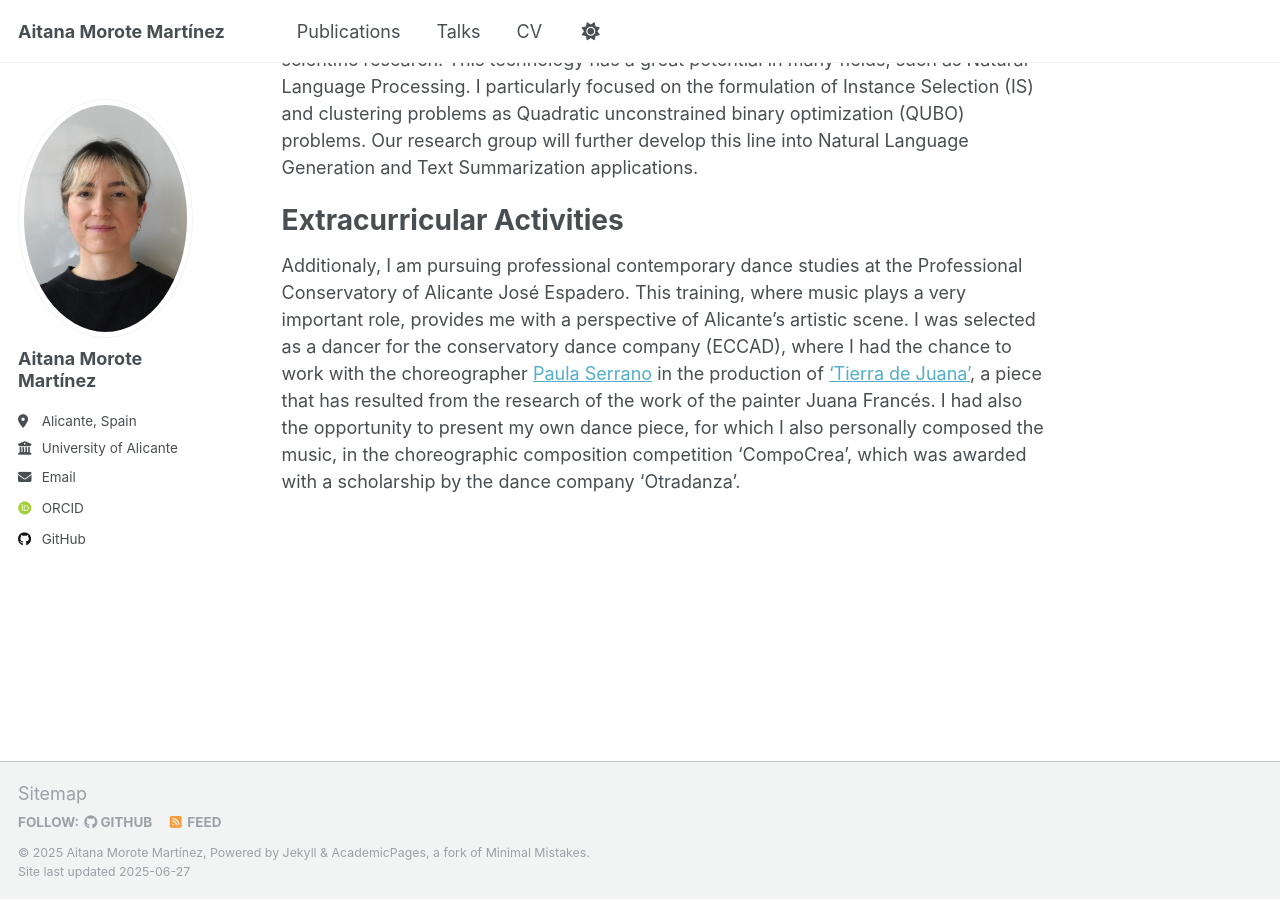
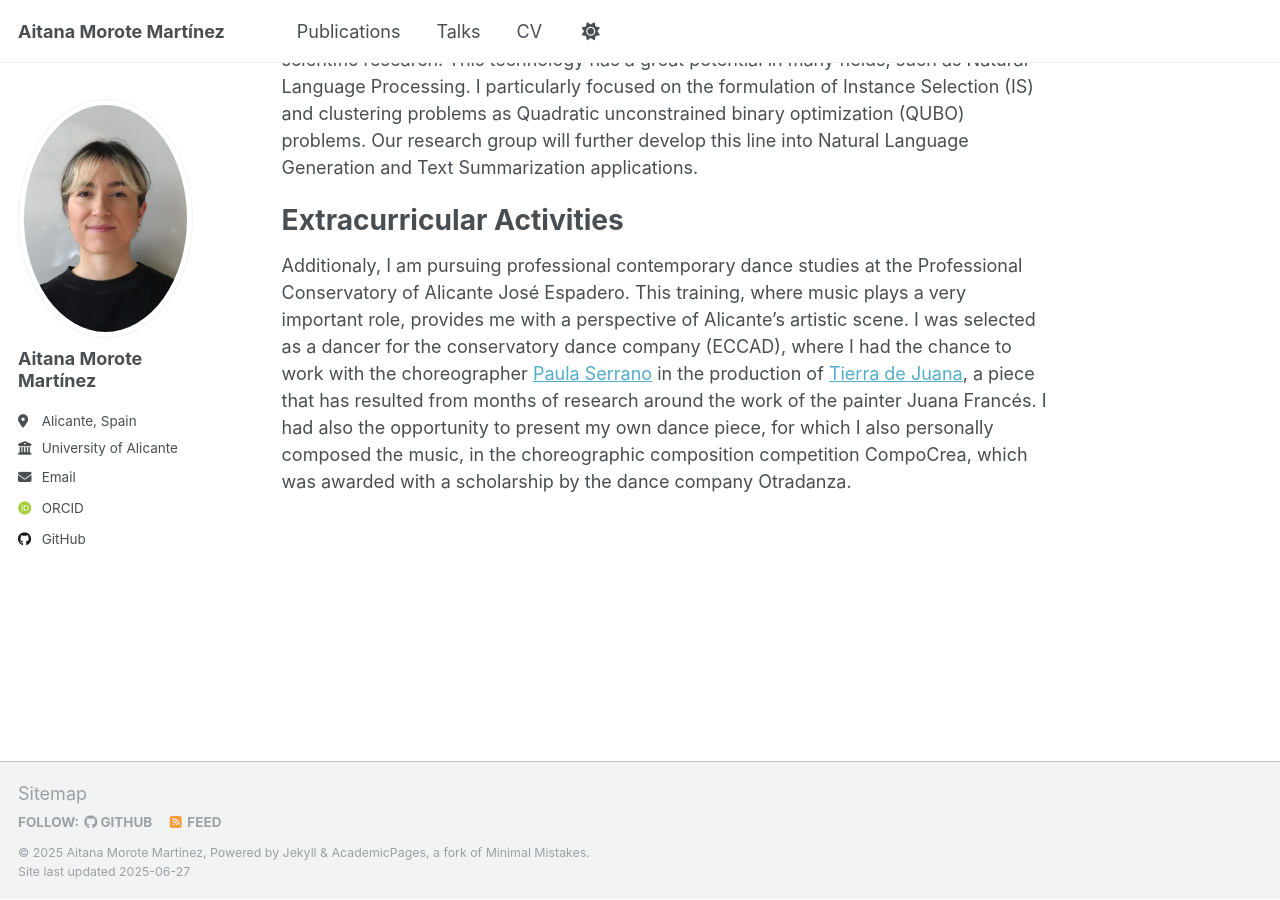
Before and after one commit to amm533/amm533.github.io, a Jekyll site: the page built from _pages/about.md, in a window 1280 px wide and 900 px high, scrolled down 514 px. Built offline with Jekyll 4.4.1, drawn with Linux system fonts in a browser that asks for light colours; some web fonts are replaced.

Commit message:
Update about.md

```diff
--- a/_pages/about.md
+++ b/_pages/about.md
@@ -18,4 +18,4 @@ In addition, I recently started working on the research line of quantum computin
 
 Extracurricular Activities
 ======
-Additionaly, I am pursuing professional contemporary dance studies at the Professional Conservatory of Alicante José Espadero. This training, where music plays a very important role, provides me with a perspective of Alicante's artistic scene. I was selected as a dancer for the conservatory dance company (ECCAD), where I had the chance to work with the choreographer [Paula Serrano](https://loop-barcelona.com/profile/paula-serrano/) in the production of ['Tierra de Juana'](https://www.teatroprincipaldealicante.com/obra/tierra-de-juana/), a piece that has resulted from the research of the work of the painter Juana Francés. I had also the opportunity to present my own dance piece, for which I also personally composed the music, in the choreographic composition competition 'CompoCrea', which was awarded with a scholarship by the dance company 'Otradanza'.
+Additionaly, I am pursuing professional contemporary dance studies at the Professional Conservatory of Alicante José Espadero. This training, where music plays a very important role, provides me with a perspective of Alicante's artistic scene. I was selected as a dancer for the conservatory dance company (ECCAD), where I had the chance to work with the choreographer [Paula Serrano](https://loop-barcelona.com/profile/paula-serrano/) in the production of [Tierra de Juana](https://www.teatroprincipaldealicante.com/obra/tierra-de-juana/), a piece that has resulted from months of research around the work of the painter Juana Francés. I had also the opportunity to present my own dance piece, for which I also personally composed the music, in the choreographic composition competition CompoCrea, which was awarded with a scholarship by the dance company Otradanza.
```
